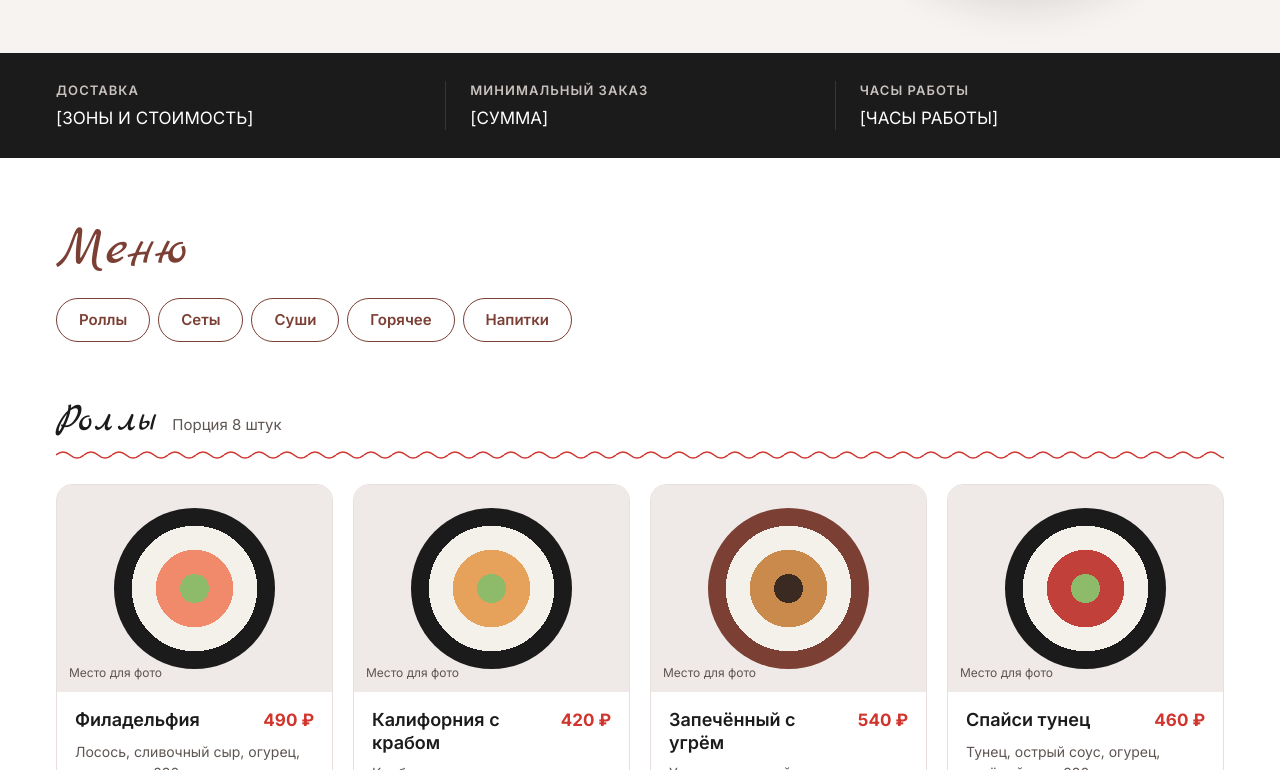
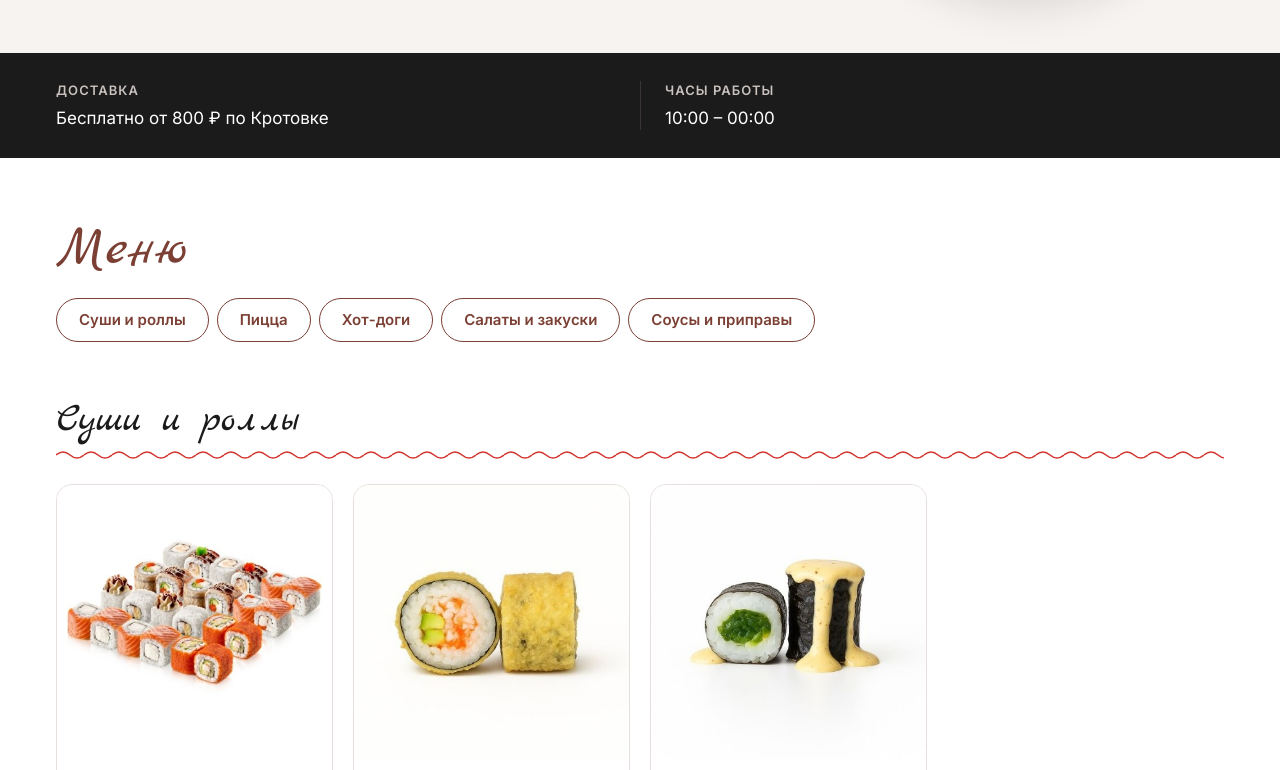
Before and after one commit to diferentsss3/magic, a plain HTML site: page index.html in a window 1280 px wide. Shown: the part 530-1300 px from the top of the page. Drawn offline with Linux system fonts and the light colour scheme.

Commit message:
Add files via upload

```diff
--- a/app.js
+++ b/app.js
@@ -66,7 +66,25 @@
   function fillSite(site) {
     document.querySelectorAll("[data-site]").forEach(function (el) {
       var value = site[el.getAttribute("data-site")];
-      if (value) el.textContent = value;
+      var box = el.closest("[data-hide-empty]");
+      if (!value) {
+        // Пустое поле: блок с ним не показываем, пока его не заполнят
+        if (box) box.hidden = true;
+        return;
+      }
+      if (/^https?:\/\//i.test(value)) {
+        var host = "";
+        try { host = new URL(value).hostname.replace(/^www\./, ""); } catch (e) { host = value; }
+        var link = document.createElement("a");
+        link.href = value;
+        link.target = "_blank";
+        link.rel = "noopener noreferrer";
+        link.textContent = /(^|\.)vk\.(com|ru)$/.test(host) ? "ВКонтакте" : host;
+        el.textContent = "";
+        el.appendChild(link);
+      } else {
+        el.textContent = value;
+      }
     });
     var digits = String(site.phone || "").replace(/[^\d+]/g, "");
     document.querySelectorAll("[data-phone]").forEach(function (el) {
@@ -99,7 +117,7 @@
       '<div class="card__body">' +
       '<div class="card__row">' +
       '<h3 class="card__name">' + esc(item.name) + "</h3>" +
-      '<span class="card__price">' + money(item.price) + "</span>" +
+      '<span class="card__price">' + (item.priceFrom ? "от " : "") + money(item.price) + "</span>" +
       "</div>" +
       '<p class="card__desc">' + esc(meta) + "</p>" +
       "</div>" +
--- a/data/menu.json
+++ b/data/menu.json
@@ -2,144 +2,86 @@
   "categories": [
     {
       "id": "rolls",
-      "title": "Роллы",
-      "note": "Порция 8 штук",
+      "title": "Суши и роллы",
+      "note": "",
       "items": [
         {
-          "name": "Филадельфия",
-          "desc": "Лосось, сливочный сыр, огурец, рис, нори",
-          "weight": "230 г",
-          "price": 490
+          "name": "Сет Топ Микс",
+          "desc": "Половинки порций: Филадельфия, Венеция, Калифорния, Япония, Сливочный угорь, Сан-Франциско",
+          "weight": "730 г",
+          "price": 1699,
+          "photo": "assets/photos/set-top-mix.jpg"
         },
         {
-          "name": "Калифорния с крабом",
-          "desc": "Краб, авокадо, огурец, икра тобико",
-          "weight": "220 г",
-          "price": 420
+          "name": "Кани",
+          "desc": "Лист нори, снежный краб, соус спайси, авокадо, икра тобико, рис заправленный, кляр, мука, сухари панко",
+          "weight": "8 шт · 220 г",
+          "price": 379,
+          "photo": "assets/photos/kani.jpg"
         },
         {
-          "name": "Запечённый с угрём",
-          "desc": "Угорь, сливочный сыр, соус унаги, кунжут",
-          "weight": "250 г",
-          "price": 540
-        },
-        {
-          "name": "Спайси тунец",
-          "desc": "Тунец, острый соус, огурец, зелёный лук",
-          "weight": "230 г",
-          "price": 460
-        },
-        {
-          "name": "Овощной",
-          "desc": "Огурец, авокадо, болгарский перец, салат",
-          "weight": "210 г",
-          "price": 330
+          "name": "Классический ролл с салатом чуки и ореховым соусом",
+          "desc": "Лист нори, салат чуки, рис заправленный и ореховый соус",
+          "weight": "6 шт",
+          "price": 170,
+          "photo": "assets/photos/classic-chuka.jpg"
         }
       ]
     },
     {
-      "id": "sets",
-      "title": "Сеты",
-      "note": "Для компании и на двоих",
+      "id": "pizza",
+      "title": "Пицца",
+      "note": "",
       "items": [
         {
-          "name": "Сет «Старт»",
-          "desc": "Филадельфия, Калифорния, овощной ролл",
-          "weight": "24 шт · 680 г",
-          "price": 1290
-        },
-        {
-          "name": "Сет «Магия»",
-          "desc": "Пять видов роллов и нигири",
-          "weight": "40 шт · 1,1 кг",
-          "price": 2190
-        },
-        {
-          "name": "Сет «Запечённый»",
-          "desc": "Три вида запечённых роллов с соусами",
-          "weight": "24 шт · 780 г",
-          "price": 1490
+          "name": "Пицца Тайская",
+          "desc": "Соус спайс, куриное филе, моцарелла, ананас, болгарский перец, соус унаги, кунжут, лук фри. Размеры: 25 см (335 г) — 449 ₽, 30 см (590 г) — 649 ₽, 35 см (790 г) — 949 ₽",
+          "weight": "",
+          "price": 449,
+          "priceFrom": true,
+          "photo": "assets/photos/pizza-thai.jpg"
         }
       ]
     },
     {
-      "id": "sushi",
-      "title": "Суши",
-      "note": "Порция 2 штуки",
+      "id": "hotdogs",
+      "title": "Хот-доги",
+      "note": "",
       "items": [
         {
-          "name": "Нигири с лососем",
-          "desc": "Рис, ломтик лосося",
-          "weight": "60 г",
-          "price": 220
-        },
-        {
-          "name": "Нигири с угрём",
-          "desc": "Рис, угорь, соус унаги",
-          "weight": "60 г",
-          "price": 240
-        },
-        {
-          "name": "Гункан с тобико",
-          "desc": "Рис, нори, икра летучей рыбы",
-          "weight": "50 г",
-          "price": 210
-        },
-        {
-          "name": "Нигири с креветкой",
-          "desc": "Рис, отварная креветка",
-          "weight": "55 г",
-          "price": 200
+          "name": "Сосиска в лаваше с сыром",
+          "desc": "На сковородке в яйце. С двумя сосисками — 299 ₽",
+          "weight": "",
+          "price": 159,
+          "photo": "assets/photos/hotdog.jpg"
         }
       ]
     },
     {
-      "id": "hot",
-      "title": "Горячее",
-      "note": "Лапша и супы",
+      "id": "salads",
+      "title": "Салаты и закуски",
+      "note": "",
       "items": [
         {
-          "name": "Рамен с курицей",
-          "desc": "Лапша, бульон, курица, яйцо, зелёный лук",
-          "weight": "450 г",
-          "price": 420
-        },
-        {
-          "name": "Вок удон с курицей",
-          "desc": "Лапша удон, курица, овощи, соус терияки",
-          "weight": "320 г",
-          "price": 390
-        },
-        {
-          "name": "Мисо-суп",
-          "desc": "Паста мисо, тофу, водоросли вакамэ",
-          "weight": "250 мл",
-          "price": 190
+          "name": "Поке с угрём и салатом чуки",
+          "desc": "Рис для суши, угорь, салат чуки, редис, авокадо, огурец, бобы эдамаме, икра тобико, помидоры черри, соус ореховый",
+          "weight": "350 г",
+          "price": 559,
+          "photo": "assets/photos/poke-eel.jpg"
         }
       ]
     },
     {
-      "id": "drinks",
-      "title": "Напитки",
-      "note": "Без алкоголя",
+      "id": "sauces",
+      "title": "Соусы и приправы",
+      "note": "",
       "items": [
         {
-          "name": "Зелёный чай",
-          "desc": "Чайник на двоих, сенча",
-          "weight": "500 мл",
-          "price": 150
-        },
-        {
-          "name": "Морс клюквенный",
-          "desc": "Клюква, мёд, вода",
-          "weight": "500 мл",
-          "price": 160
-        },
-        {
-          "name": "Лимонад юдзу",
-          "desc": "Цитрус юдзу, мята, лёд",
-          "weight": "400 мл",
-          "price": 210
+          "name": "Соус 7 Eleven",
+          "desc": "Соус ореховый, икра тобико",
+          "weight": "30 мл",
+          "price": 79,
+          "photo": "assets/photos/sauce-7eleven.jpg"
         }
       ]
     }
--- a/data/site.json
+++ b/data/site.json
@@ -1,8 +1,8 @@
 {
-  "phone": "",
+  "phone": "+7 (927) 656-69-10",
   "address": "",
-  "hours": "",
-  "delivery": "",
+  "hours": "10:00 – 00:00",
+  "delivery": "Бесплатно от 800 ₽ по Кротовке",
   "minOrder": "",
-  "social": ""
+  "social": "https://vk.ru/magickrt?w=club210424066"
 }
--- a/index.html
+++ b/index.html
@@ -4,7 +4,7 @@
 <meta charset="utf-8">
 <meta name="viewport" content="width=device-width, initial-scale=1">
 <title>Magic — дзен японской кухни</title>
-<meta name="description" content="Меню и доставка японской кухни Magic: роллы, сеты, суши, горячее и напитки.">
+<meta name="description" content="Меню и доставка Magic Суши: суши, роллы, пицца, хот-доги и закуски. Кротовка, Отрадный.">
 <link rel="icon" href="assets/logo.png">
 <link rel="preconnect" href="https://fonts.googleapis.com">
 <link rel="preconnect" href="https://fonts.gstatic.com" crossorigin>
@@ -33,7 +33,7 @@
     <div class="hero__text">
       <span class="eyebrow">Японская кухня с доставкой</span>
       <h1 class="hero__title">Дзен японской кухни</h1>
-      <p class="hero__lead">Роллы, сеты, суши и горячее. Выберите блюда в меню и позвоните нам, мы примем заказ и привезём его.</p>
+      <p class="hero__lead">Суши, роллы, пицца и хот-доги с доставкой. Выберите блюда в меню и позвоните нам, мы примем заказ и привезём его.</p>
       <div class="hero__actions">
         <a class="btn" href="#menu">Смотреть меню</a>
         <span class="hero__phone">
@@ -52,7 +52,7 @@
       <span class="info__label">Доставка</span>
       <span class="info__value" data-site="delivery">[ЗОНЫ И СТОИМОСТЬ]</span>
     </div>
-    <div class="info__item">
+    <div class="info__item" data-hide-empty>
       <span class="info__label">Минимальный заказ</span>
       <span class="info__value" data-site="minOrder">[СУММА]</span>
     </div>
@@ -85,12 +85,12 @@
       <a class="footer__phone" data-phone-link href="#contacts"><span data-phone>[ТЕЛЕФОН]</span></a>
       <span class="footer__text" data-site="hours">[ЧАСЫ РАБОТЫ]</span>
     </div>
-    <div class="footer__col">
+    <div class="footer__col" data-hide-empty>
       <span class="footer__label">Адрес</span>
       <span class="footer__text" data-site="address">[АДРЕС]</span>
     </div>
-    <div class="footer__col">
-      <span class="footer__label">Соцсети</span>
+    <div class="footer__col" data-hide-empty>
+      <span class="footer__label">Мы ВКонтакте</span>
       <span class="footer__text" data-site="social">[ССЫЛКИ НА СОЦСЕТИ]</span>
     </div>
   </div>
--- a/styles.css
+++ b/styles.css
@@ -27,6 +27,7 @@ body {
   background: var(--paper);
 }
 img { max-width: 100%; display: block; }
+[hidden] { display: none !important; }
 a { color: inherit; }
 a:focus-visible { outline: 3px solid #2B6CB0; outline-offset: 2px; }
 h1, h2, h3, p { margin: 0; }
@@ -102,7 +103,7 @@ h1, h2, h3, p { margin: 0; }
 
 .grid { display: grid; grid-template-columns: repeat(auto-fill, minmax(min(100%, 260px), 1fr)); gap: 20px; }
 .card { display: flex; flex-direction: column; background: var(--paper); border: 1px solid var(--line); border-radius: 16px; overflow: hidden; min-width: 0; }
-.card__photo { aspect-ratio: 4 / 3; background: #EFEAE7; }
+.card__photo { aspect-ratio: 1 / 1; background: #EFEAE7; }
 .card__photo img { width: 100%; height: 100%; object-fit: cover; }
 .card__body { padding: 16px 18px 20px; display: flex; flex-direction: column; gap: 8px; }
 .card__row { display: flex; align-items: baseline; justify-content: space-between; gap: 12px; }
@@ -130,6 +131,7 @@ h1, h2, h3, p { margin: 0; }
 .footer__label { font-size: 13px; font-weight: 600; letter-spacing: 0.08em; text-transform: uppercase; color: var(--on-ink-muted); }
 .footer__phone { font-size: 20px; font-weight: 600; text-decoration: none; }
 .footer__text { font-size: 15px; line-height: 1.5; color: var(--on-ink-muted); }
+.footer__text a, .info__value a { color: #fff; text-underline-offset: 3px; }
 
 /* Планшет */
 @media (max-width: 960px) {
```
Also changed, not shown: assets/photos/classic-chuka.jpg (added), assets/photos/hotdog.jpg (added), assets/photos/kani.jpg (added), assets/photos/pizza-thai.jpg (added), assets/photos/poke-eel.jpg (added), assets/photos/sauce-7eleven.jpg (added), assets/photos/set-top-mix.jpg (added), 1 other file.
